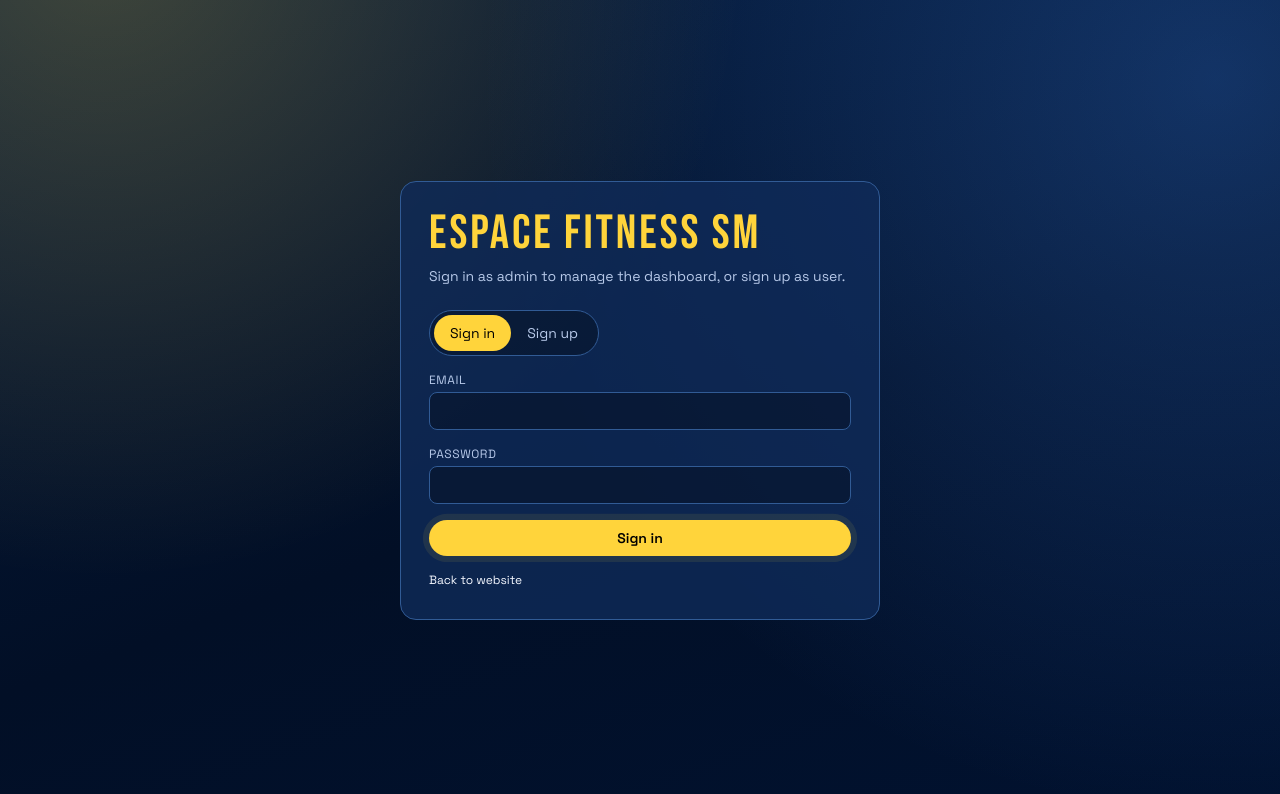
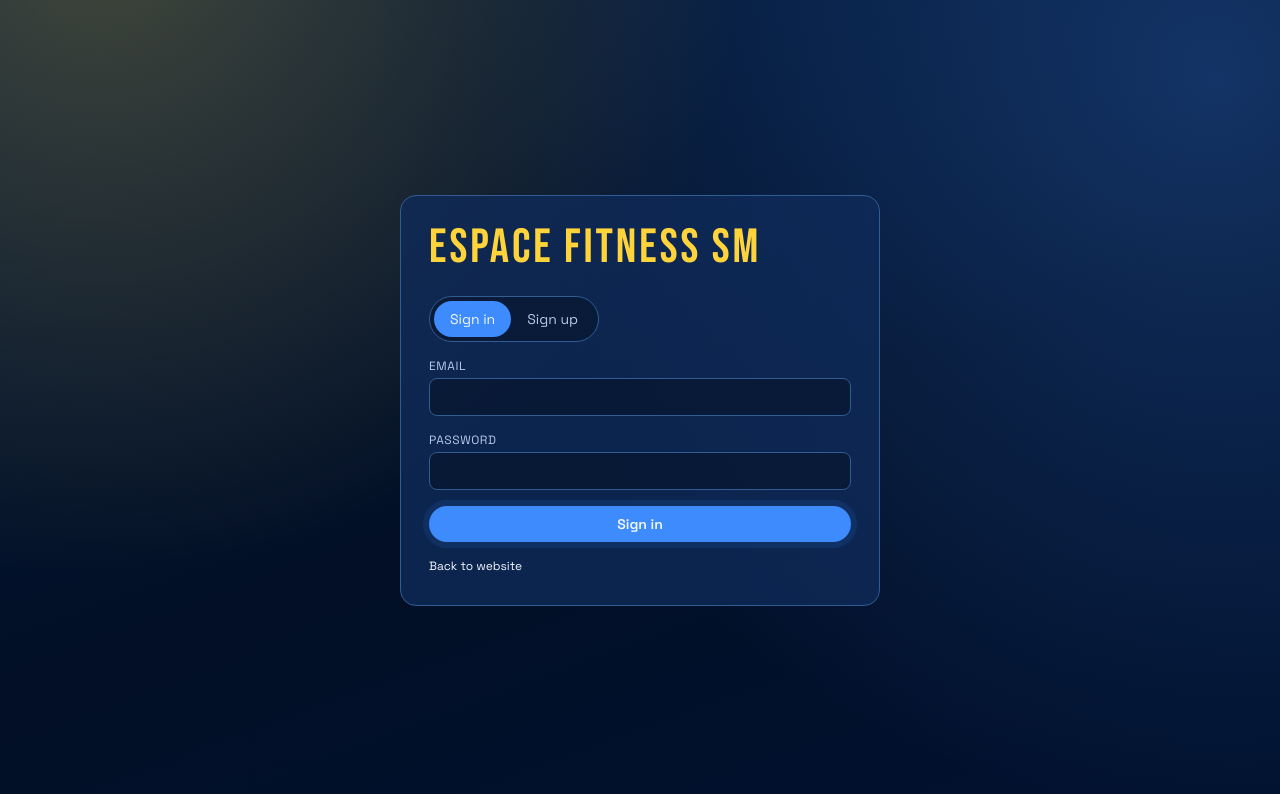
Before and after one commit to Zaami-Stack/gym, a Next.js app: page /admin/login in a window 1280 px wide. Shown: the top 794 px of the page. Built offline with nearby package versions, Linux system fonts and the light colour scheme.

Commit message:
Remove extra auth/gallery text and switch buttons to blue

```diff
--- a/src/app/admin/login/page.tsx
+++ b/src/app/admin/login/page.tsx
@@ -91,7 +91,6 @@ export default function AdminLoginPage() {
     <main className="mx-auto flex min-h-screen max-w-lg items-center px-4 py-8">
       <section className="animate-fade-up w-full rounded-2xl border border-line bg-panel/80 p-7">
         <p className="font-heading animate-float text-5xl text-accent">ESPACE FITNESS SM</p>
-        <p className="mt-2 text-sm text-muted">Sign in as admin to manage the dashboard, or sign up as user.</p>
 
         <div className="mt-6 inline-flex rounded-full border border-line bg-black/30 p-1">
           <button
@@ -100,7 +99,7 @@ export default function AdminLoginPage() {
               setMode("signin");
               setError("");
             }}
-            className={`rounded-full px-4 py-2 text-sm ${mode === "signin" ? "bg-accent text-black" : "text-muted"}`}
+            className={`rounded-full px-4 py-2 text-sm ${mode === "signin" ? "bg-accent-2 text-paper" : "text-muted"}`}
           >
             Sign in
           </button>
@@ -153,7 +152,7 @@ export default function AdminLoginPage() {
           <button
             type="submit"
             disabled={busy}
-            className="pulse-accent w-full rounded-full bg-accent px-4 py-2 text-sm font-semibold text-black hover:bg-accent/85 disabled:opacity-60"
+            className="pulse-accent w-full rounded-full bg-accent-2 px-4 py-2 text-sm font-semibold text-paper hover:bg-accent-2/85 disabled:opacity-60"
           >
             {busy ? "Please wait..." : mode === "signup" ? "Create account" : "Sign in"}
           </button>
--- a/src/app/admin/ui/AdminDashboard.tsx
+++ b/src/app/admin/ui/AdminDashboard.tsx
@@ -364,7 +364,7 @@ export default function AdminDashboard({
             <button
               type="submit"
               disabled={busyAction === "save-hero"}
-              className="rounded-full bg-accent px-5 py-2 text-sm font-semibold text-black hover:bg-accent/85 disabled:opacity-60"
+              className="rounded-full bg-accent-2 px-5 py-2 text-sm font-semibold text-paper hover:bg-accent-2/85 disabled:opacity-60"
             >
               {busyAction === "save-hero" ? "Saving..." : "Save Hero Section"}
             </button>
@@ -396,7 +396,7 @@ export default function AdminDashboard({
             <button
               type="submit"
               disabled={busyAction === "add-notification"}
-              className="rounded-full bg-accent px-5 py-2 text-sm font-semibold text-black hover:bg-accent/85 disabled:opacity-60"
+              className="rounded-full bg-accent-2 px-5 py-2 text-sm font-semibold text-paper hover:bg-accent-2/85 disabled:opacity-60"
             >
               {busyAction === "add-notification" ? "Adding..." : "Add Notification"}
             </button>
@@ -471,7 +471,7 @@ export default function AdminDashboard({
             <button
               type="submit"
               disabled={busyAction === "add-gallery"}
-              className="rounded-full bg-accent px-5 py-2 text-sm font-semibold text-black hover:bg-accent/85 disabled:opacity-60"
+              className="rounded-full bg-accent-2 px-5 py-2 text-sm font-semibold text-paper hover:bg-accent-2/85 disabled:opacity-60"
             >
               {busyAction === "add-gallery" ? "Adding..." : "Add Gallery Image"}
             </button>
--- a/src/app/globals.css
+++ b/src/app/globals.css
@@ -63,10 +63,10 @@ a {
 @keyframes softPulse {
   0%,
   100% {
-    box-shadow: 0 0 0 0 rgb(255 212 59 / 0%);
+    box-shadow: 0 0 0 0 rgb(61 139 253 / 0%);
   }
   50% {
-    box-shadow: 0 0 0 10px rgb(255 212 59 / 14%);
+    box-shadow: 0 0 0 10px rgb(61 139 253 / 18%);
   }
 }
 
--- a/src/app/page.tsx
+++ b/src/app/page.tsx
@@ -69,7 +69,7 @@ export default async function Home() {
               {isAdmin ? (
                 <Link
                   href="/admin"
-                  className="pulse-accent rounded-full border border-accent/70 bg-accent/10 px-4 py-2 text-sm text-paper transition hover:border-accent hover:text-accent"
+                  className="pulse-accent rounded-full border border-accent-2/70 bg-accent-2/15 px-4 py-2 text-sm text-paper transition hover:border-accent-2 hover:text-paper"
                 >
                   Dashboard
                 </Link>
@@ -91,13 +91,13 @@ export default async function Home() {
               <div className="animate-fade-up-delay-2 mt-8 flex flex-wrap gap-3">
                 <a
                   href="#programs"
-                  className="pulse-accent rounded-full bg-accent px-6 py-3 font-semibold text-black transition hover:bg-accent/85"
+                  className="pulse-accent rounded-full bg-accent-2 px-6 py-3 font-semibold text-paper transition hover:bg-accent-2/85"
                 >
                   Explore Programs
                 </a>
                 <a
                   href="#visit"
-                  className="rounded-full border border-accent-2/70 bg-accent-2/10 px-6 py-3 font-semibold text-paper transition hover:border-accent hover:text-accent"
+                  className="rounded-full border border-accent-2/70 bg-accent-2/10 px-6 py-3 font-semibold text-paper transition hover:border-accent-2 hover:bg-accent-2/20"
                 >
                   Visit Today
                 </a>
@@ -119,7 +119,6 @@ export default async function Home() {
       <section id="gallery" className="mx-auto mt-16 max-w-7xl px-4 md:px-8">
         <div className="flex flex-wrap items-end justify-between gap-4">
           <h2 className="font-heading text-5xl text-paper">Gym Gallery</h2>
-          <p className="max-w-md text-sm text-muted">Admin can update these photos anytime from the dashboard.</p>
         </div>
         <div className="mt-6 grid grid-cols-1 gap-4 sm:grid-cols-2 lg:grid-cols-3">
           {gallery.map((image) => (
```
